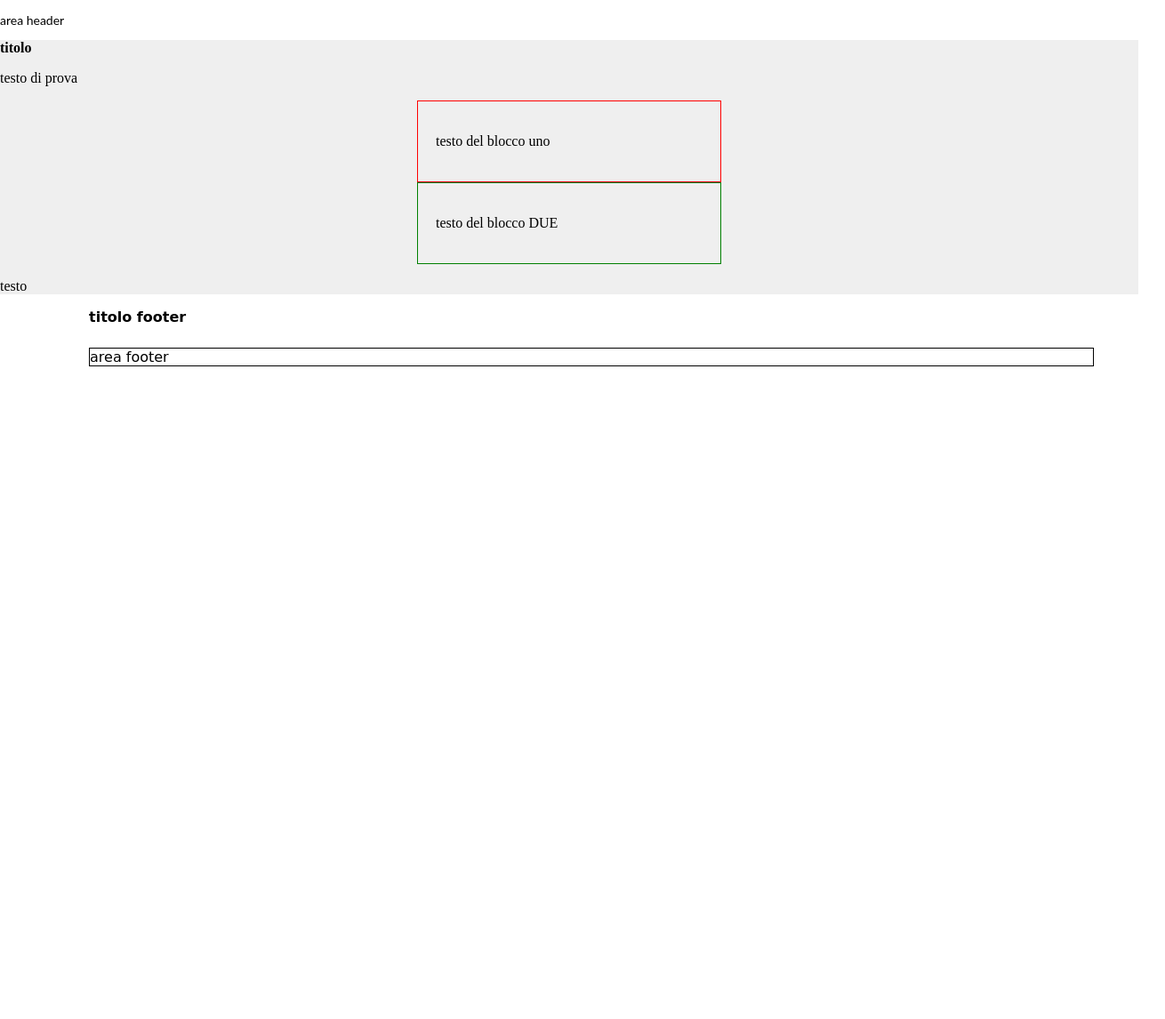
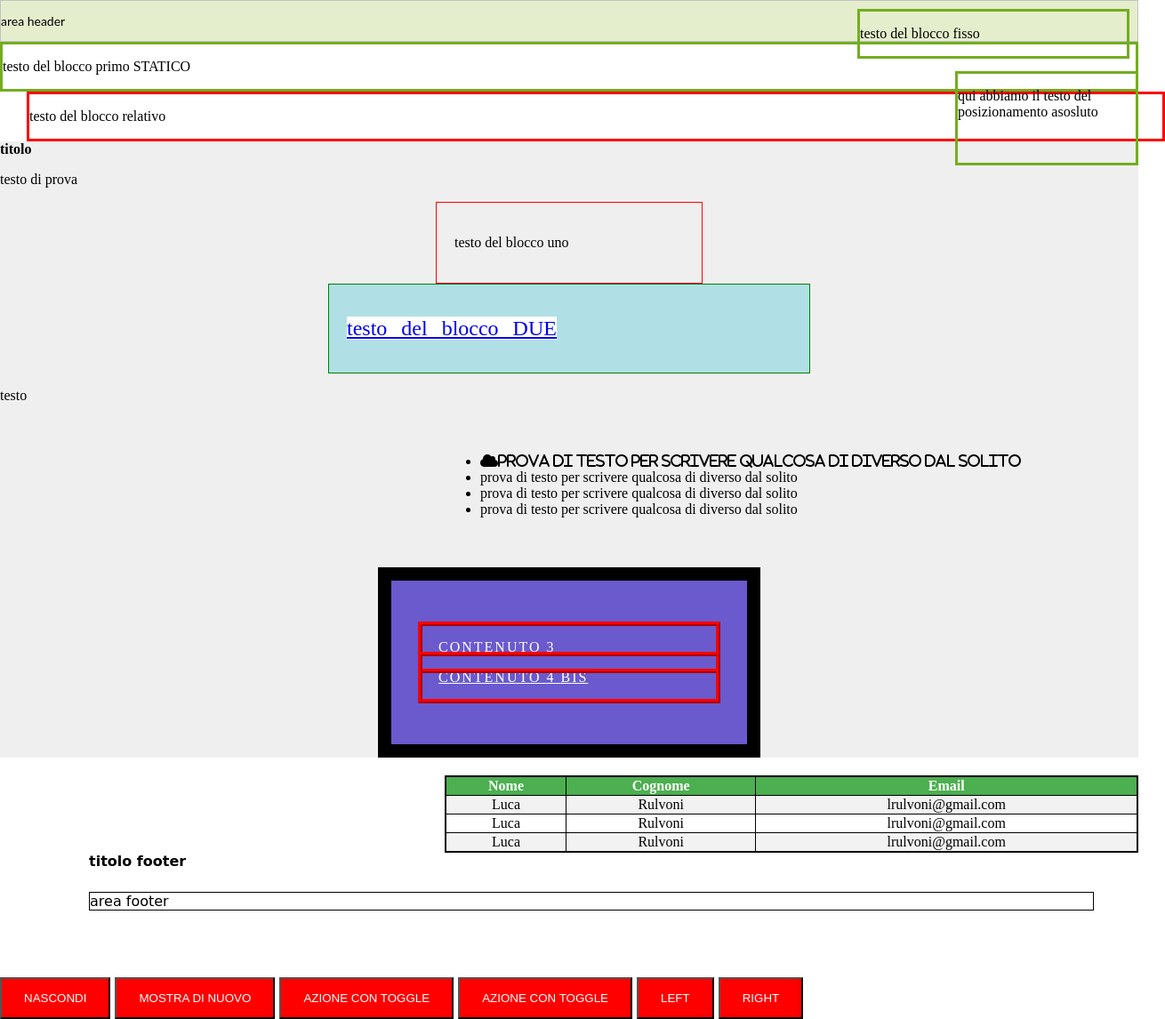
Before and after one commit to pythonhack76/TEST_AREA, a plain HTML site: page index.html in a window 1280 px wide. Shown: the whole page at 89% size, 1310 px wide, since content can reach past the window. Before the commit the page ends 800 px from the top, so only its background shows below. Drawn offline with nearby package versions, Linux system fonts and the light colour scheme.

Commit message:
update commit

```diff
--- a/index.html
+++ b/index.html
@@ -6,10 +6,48 @@
     <meta name="viewport" content="width=device-width, initial-scale=1.0">
     <title>Titolo</title>
     <link rel="stylesheet" href="style.css">
+    <script src="https://kit.fontawesome.com/5f7e6719bd.js"></script>
+
+    <script src="https://ajax.googleapis.com/ajax/libs/jquery/3.5.1/jquery.min.js"></script>
+    <script>
+        $(document).ready(function() {
+            $('#hide').click(function(){
+                $("p").hide(1000);
+            });
+            $("#show").click(function(){
+                $("p").show(3000);
+            });
+            $("#azione").click(function(){
+                    $(".blocco-2").fadeToggle(1000);
+            });
+            $("#btn1").dblclick(function(){
+                $(".blocco-4").fadeTo("slow", 0.4);
+            });
+            $(".header").click(function(){
+                $(".panel").slideToggle("slow");
+            });
+        });
+    </script>
 </head>
 <body>
     <div class="header">
         <p>area header</p>
+    <div class="panel">
+
+    </div>
+    </div>
+    <div class="blocco">
+
+        <p> testo del blocco primo STATICO </p>
+    </div>
+    <div class="blocco-relativo">
+        <p>testo del blocco relativo </p>
+    </div>
+    <div class="fisso">
+        <p>testo del blocco fisso</p>
+    </div>
+    <div class="assoluto">
+        <p>qui abbiamo il testo del posizionamento asosluto</p>
     </div>
     <div class="content">
         <h1>titolo</h1>
@@ -18,15 +56,54 @@
             <p>testo del blocco uno</p>
         </div>
         <div class="blocco-2">
-            <p>testo del blocco DUE</p>
+            <p><a href="#" style="background-color:#fff;font-size:24px">testo del blocco DUE</a></p>
         </div>
         <div class="blocco-3">
-            <p id="contenuto">testo</p>
+            <p id="contenuto-3">testo</p>
+            <ul class="alfa">
+                <li> <i class="fas fa-cloud">prova di testo per scrivere qualcosa di diverso dal solito </i></li>
+                <li>prova di testo per scrivere qualcosa di diverso dal solito </li>
+                <li>prova di testo per scrivere qualcosa di diverso dal solito </li>
+                <li>prova di testo per scrivere qualcosa di diverso dal solito </li>
+            </ul>
         </div>
+        <div class="blocco-4">
+            <p id="contenuto-4">contenuto 3</p>
+            <p id="contenuto-4-bis">contenuto 4 BIS</p>
+        </div>
+    </div>
+    <div class="area-table" style="overflow-x:auto">
+        <table id="customers">
+            <tr>
+                <th>Nome</th>
+           <th>Cognome</th>
+           <th>Email</th>
+        </tr>
+           <tr>
+               <td>Luca</td>
+               <td>Rulvoni</td>
+               <td>lrulvoni@gmail.com</td>
+           </tr>
+           <tr>
+            <td>Luca</td>
+            <td>Rulvoni</td>
+            <td>lrulvoni@gmail.com</td>
+        </tr>
+        <td>Luca</td>
+        <td>Rulvoni</td>
+        <td>lrulvoni@gmail.com</td>
+
+        </table>
     </div>
     <div class="footer">
         <h1>titolo footer</h1>
         <p>area footer</p>
+        <button id="hide">NASCONDI</button>
+        <button id="show">MOSTRA DI NUOVO</button>
+        <button id="azione">AZIONE CON TOGGLE</button>
+        <button id="btn1">AZIONE CON TOGGLE</button>
+        <button id="left">LEFT</button>
+        <button id="right">RIGHT</button>
     </div>
 </body>
 </html>
--- a/style.css
+++ b/style.css
@@ -1,3 +1,9 @@
+/**
+* numerosi esempi per CSS
+*
+*
+*/
+
 html,
 body {
   border: none;
@@ -9,11 +15,7 @@ h2,
 h3,
 h4,
 h5,
-h6,
-table,
-tr,
-th,
-td {
+h6 {
   border: none;
   font-size: inherit;
   line-height: inherit;
@@ -21,11 +23,95 @@ td {
   padding: 0;
   text-align: inherit;
 }
+table,
+tr,
+th,
+td {
+  border: 1px solid black;
+  text-align: center;
+}
+tr:nth-child(even) {
+  background-color: #f2f2f2;
+}
+table {
+  border-collapse: collapse;
+  width: 100%;
+}
+#customers th {
+  background-color: #4caf50;
+  color: white;
+}
+
+#customers tr:hover {background-color: #ddd;}
+}
 
 /* trbl  top right bottom left top right bottom left top right bottom left top right bvottom left top right bvottom left */
 
+/* LINK */
+
+a:link {
+  color: red;
+}
+
+a:visited {
+  color: green;
+}
+a:hover {
+  color: hotpink;
+}
+
+a:active {
+  color: blue;
+}
+
+.blocco {
+    position: static;
+    border: 3px solid #73AD21;
+
+}
+
+.blocco-relativo {
+    position: relative;
+    left: 30px;
+    border: 3px solid red;
+}
+.fisso {
+    position: fixed;
+    top: 10px;
+    right: 10px;
+    width: 300px;
+    border: 3px solid #73AD21;
+}
+.assoluto {
+    position: absolute;
+    top: 80px;
+    right: 0;
+    width: 200px;
+    height: 100px;
+    border: 3px solid #73AD21;
+}
+
+.contenuto a:visited,
+a:hover {
+  color: black;
+}
+
+.alfa {
+  margin-left: 500px;
+  padding: 40px;
+}
+
 .content {
   background-color: #eeee;
+}
+
+button {
+  background-color: red;
+  color: white;
+  padding: 14px 25px;
+  text-align: center;
+  text-decoration: none;
+  display: inline-block;
 }
 
 .blocco-1 {
@@ -33,25 +119,64 @@ td {
   margin: auto;
   padding: 20px;
   border: 1px solid red;
-}
-
-.blocco-2 {
-  width: 300px;
-  margin: auto;
-  padding: 20px;
-  border: 1px solid green;
+  box-sizing: border-box;
 }
 
 .blocco-1 p {
   margin-left: inherit;
 }
 
+.blocco-2 {
+  max-width: 500px;
+  margin: auto;
+  padding: 20px;
+  border: 1px solid green;
+  background-color: powderblue;
+}
+.blocco-2 p {
+  word-spacing: 10px;
+}
+
+.blocco-4 {
+  max-width: 300px;
+  background-color: slateblue;
+  padding: 50px;
+  margin: auto;
+  margin-top: 0px;
+  border: 15px solid black;
+}
+
+.blocco-4 p {
+  outline-style: ridge;
+  outline-color: red;
+  outline-width: thick;
+  outline-offset: 15px;
+  color: white;
+  text-decoration: underline;
+  text-transform: uppercase;
+  letter-spacing: 2px;
+  text-indent: 3px;
+}
+
 .header {
   text-align: left;
   font-family: 'Lato', sans-serif;
   font-size: 14px;
+  background-color: #e5eecc;
+  border: solid 1px #c3c3c3;
 }
 
+.panel {
+  padding: 50px;
+  display: none;
+}
+
+.area-table {
+  margin-left: 500px;
+  margin-top: 20px;
+  border-collapse: collapse;
+  border: 1px solid black;
+}
 .footer {
   font-family: 'Lato', sans-serif;
   font-family: 'Poppins', sans-serif;
```
